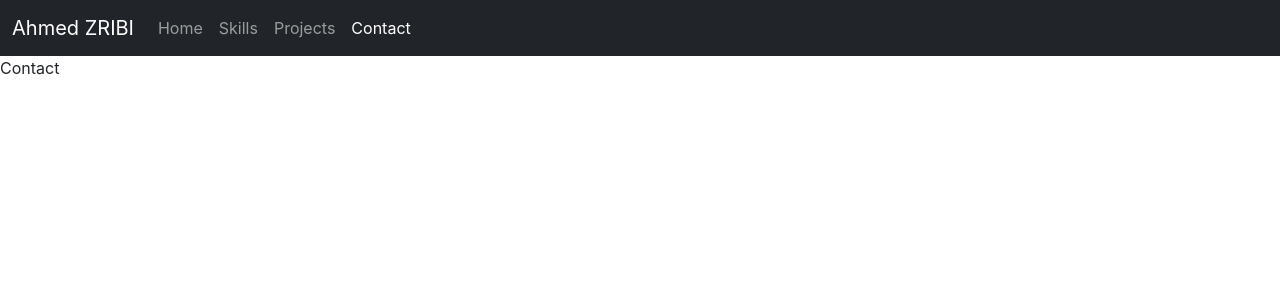
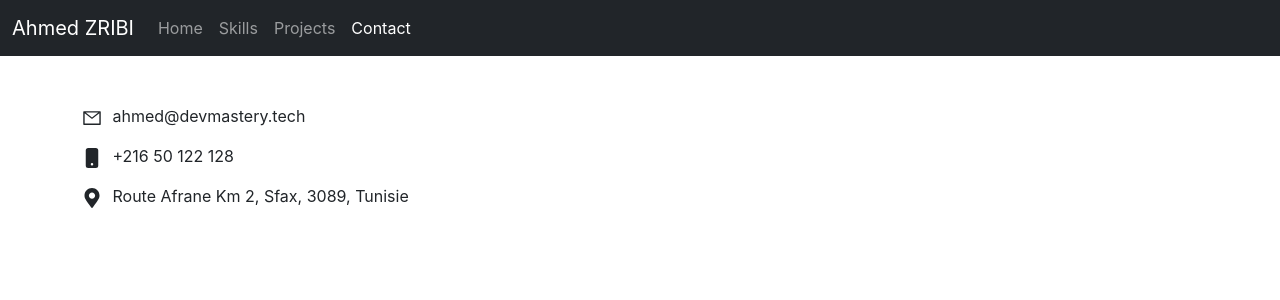
Before and after one commit to zdahmed93/portfolio, a React (Create React App) app: page /contact in a window 1280 px wide. Shown: the top 300 px of the page. Built offline with nearby package versions, Linux system fonts and the light colour scheme.

Commit message:
Install react-icons and set up the Contact page

```diff
--- a/package.json
+++ b/package.json
@@ -9,6 +9,7 @@
     "bootstrap": "^5.2.0",
     "react": "^18.2.0",
     "react-dom": "^18.2.0",
+    "react-icons": "^4.4.0",
     "react-router-dom": "^5.3.3",
     "react-scripts": "5.0.1",
     "web-vitals": "^2.1.4"
--- a/src/pages/Contact.js
+++ b/src/pages/Contact.js
@@ -1,8 +1,38 @@
 import React from 'react'
+import { AiOutlineMail } from 'react-icons/ai';
+import { BsFillPhoneFill } from 'react-icons/bs';
+import { FaMapMarkerAlt } from 'react-icons/fa';
+
+
+
+
+const contactInformations = {
+  email: 'ahmed@devmastery.tech',
+  phone: '+216 50 122 128',
+  address: {
+    street: 'Route Afrane Km 2',
+    city: 'Sfax',
+    postalCode: '3089',
+    country: 'Tunisie'
+  }
+}
 
 function Contact() {
   return (
-    <div>Contact</div>
+    <div className='container mt-5' >
+      <div>
+        <AiOutlineMail size={20} />
+        <span style={{marginLeft: 6}}> {contactInformations.email} </span>
+      </div>
+      <div className='mt-3'>
+        <BsFillPhoneFill size={20} />
+        <span style={{marginLeft: 6}}> {contactInformations.phone} </span>
+      </div>
+      <div className='mt-3'>
+        <FaMapMarkerAlt size={20} />
+        <span style={{marginLeft: 6}}> {contactInformations.address.street}, {contactInformations.address.city},  {contactInformations.address.postalCode}, {contactInformations.address.country}</span>
+      </div>
+    </div>
   )
 }
 
```
Also changed, not shown: 1 other file (tests, documents, lock files or other folders).
